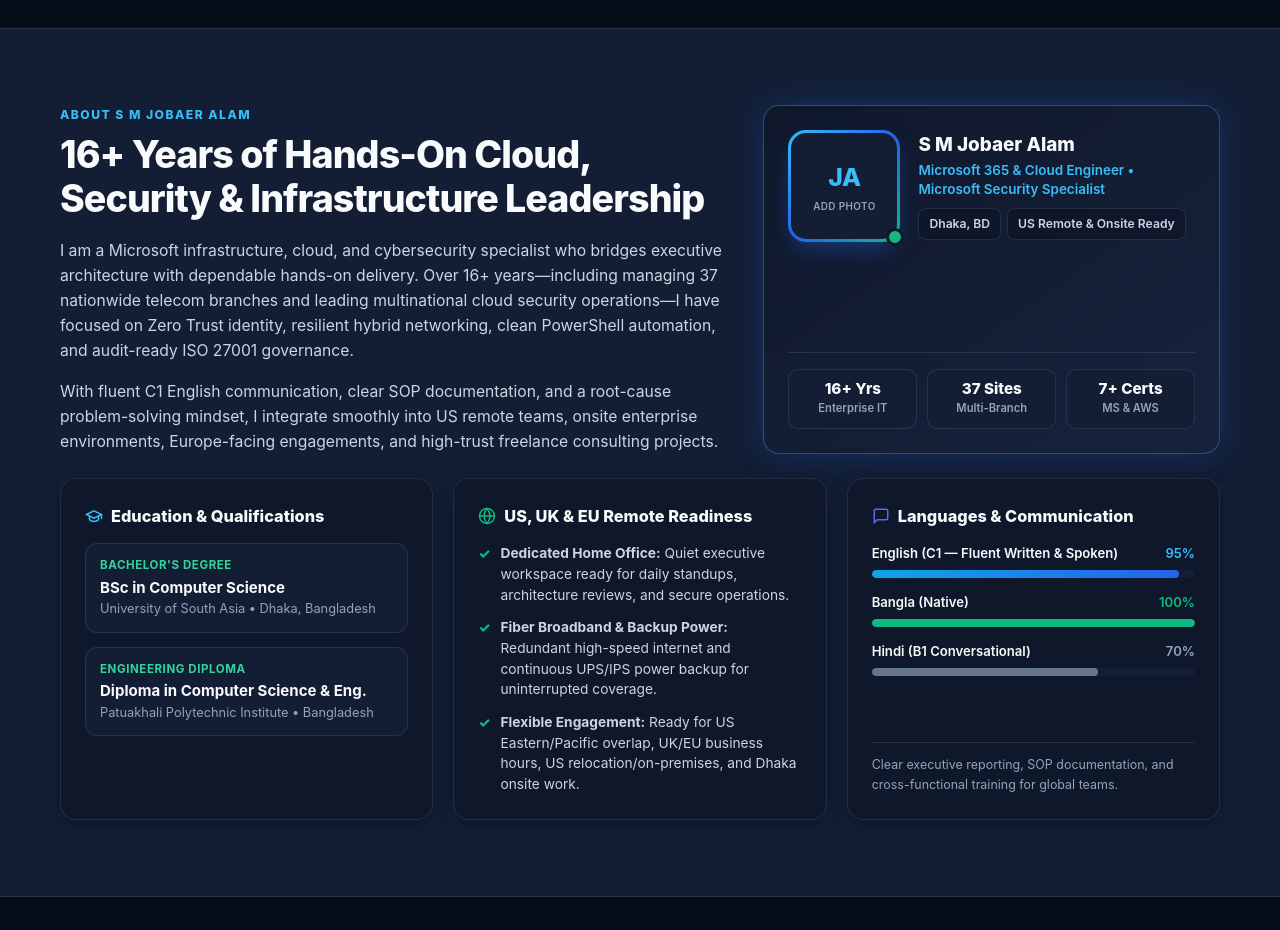
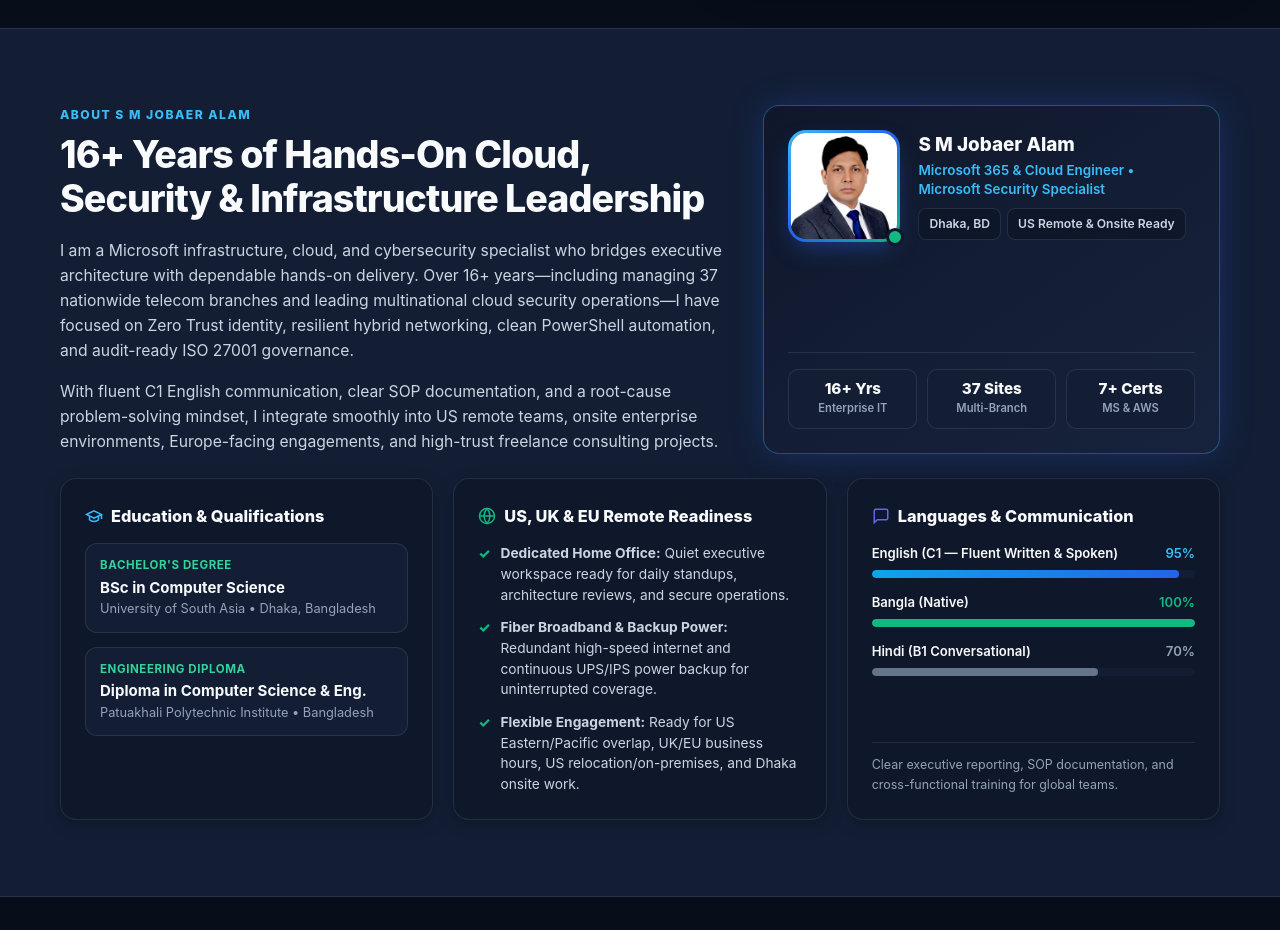
Before and after one commit to jalamapple/Executive-Portfolio-Jobaer, a plain HTML site: page index.html in a window 1280 px wide. Shown: the part 7340-8270 px from the top of the page. Drawn offline with Linux system fonts and the light colour scheme.

Commit message:
Commit & Push

```diff
--- a/index.html
+++ b/index.html
@@ -902,7 +902,7 @@
           <div class="card about-profile-card">
             <div class="about-profile-top">
               <div class="about-avatar-wrap">
-                <img id="about-profile-photo" src="images/profile.jpg" alt="S M Jobaer Alam — Microsoft 365 & Cloud Engineer | Microsoft Security Specialist" class="about-avatar-img" loading="lazy" />
+                <img id="about-profile-photo" src="images/profile.png" alt="S M Jobaer Alam — Microsoft 365 & Cloud Engineer | Microsoft Security Specialist" class="about-avatar-img" loading="lazy" />
                 <div id="about-profile-fallback" class="about-avatar-fallback" aria-hidden="true">JA<span>Add Photo</span></div>
                 <span class="about-avatar-status" title="Available for US Remote, On-Premises & Freelance"></span>
               </div>
```
